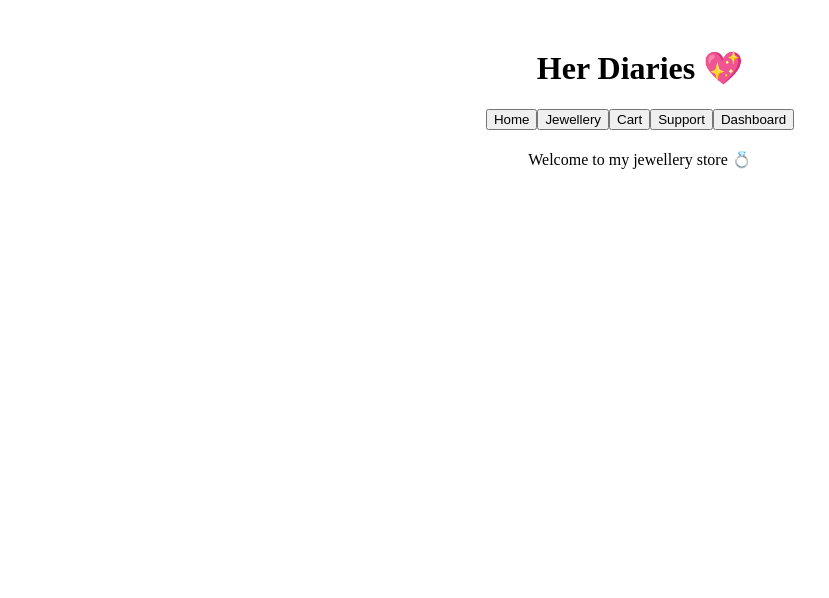
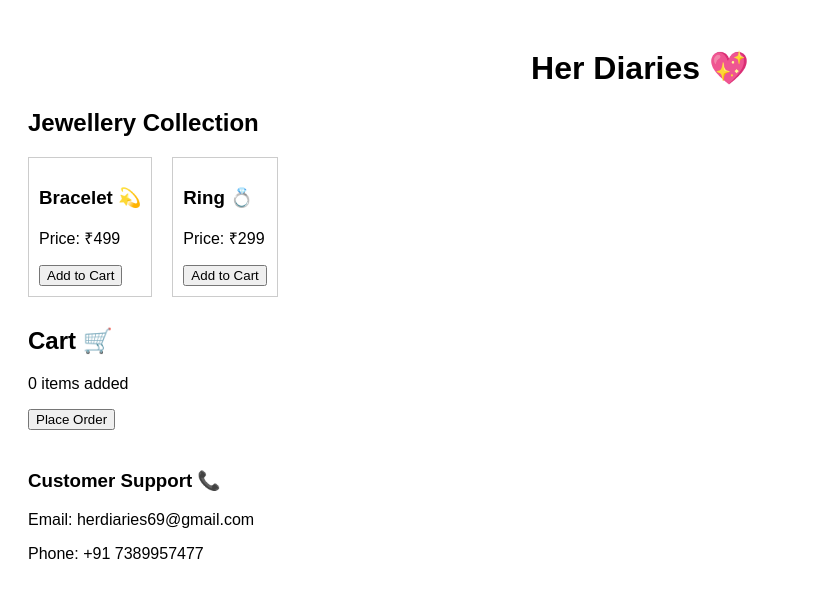
Before and after one commit to herdiaries69-dotcom/Her-diaries-, a React app: page / in a window 1280 px wide. Shown: the top 598 px of the page, without its empty margins (0-829 px from the left). Built offline with nearby package versions, Linux system fonts and the light colour scheme; the HTML template or start-up script is replaced by a standard one.

Commit message:
Update App.jsx

```diff
--- a/src/App.jsx
+++ b/src/App.jsx
@@ -1,80 +1,59 @@
 import { useState } from "react"
 
 function ItsDiariesStore() {
-  const [page, setPage] = useState("home")
+  const [cart, setCart] = useState([])
+
+  const addToCart = (item) => {
+    setCart([...cart, item])
+    alert(item + " added to cart 🛒")
+  }
 
   return (
-    <div style={{ textAlign: "center", padding: "20px" }}>
-      <h1>Her Diaries 💖</h1>
+    <div style={{ fontFamily: "Arial", padding: "20px" }}>
 
-      {/* Navbar */}
-      <div style={{ marginBottom: "20px" }}>
-        <button onClick={() => setPage("home")}>Home</button>
-        <button onClick={() => setPage("products")}>Jewellery</button>
-        <button onClick={() => setPage("cart")}>Cart</button>
-        <button onClick={() => setPage("support")}>Support</button>
-        <button onClick={() => setPage("dashboard")}>Dashboard</button>
+      {/* Header */}
+      <h1 style={{ textAlign: "center" }}>Her Diaries 💖</h1>
+
+      {/* Products */}
+      <h2>Jewellery Collection</h2>
+
+      <div style={{ display: "flex", gap: "20px", flexWrap: "wrap" }}>
+
+        {/* Bracelet */}
+        <div style={{ border: "1px solid #ccc", padding: "10px" }}>
+          <h3>Bracelet 💫</h3>
+          <p>Price: ₹499</p>
+          <button onClick={() => addToCart("Bracelet")}>
+            Add to Cart
+          </button>
+        </div>
+
+        {/* Ring */}
+        <div style={{ border: "1px solid #ccc", padding: "10px" }}>
+          <h3>Ring 💍</h3>
+          <p>Price: ₹299</p>
+          <button onClick={() => addToCart("Ring")}>
+            Add to Cart
+          </button>
+        </div>
+
       </div>
 
-      {/* Pages */}
-      {page === "home" && <Home />}
-      {page === "products" && <Products />}
-      {page === "cart" && <Cart />}
-      {page === "support" && <Support />}
-      {page === "dashboard" && <Dashboard />}
-    </div>
-  )
-}
+      {/* Cart */}
+      <h2 style={{ marginTop: "30px" }}>Cart 🛒</h2>
+      <p>{cart.length} items added</p>
 
-/* ---------------- Pages ---------------- */
+      <button onClick={() => alert("Order placed (demo) ✅")}>
+        Place Order
+      </button>
 
-function Home() {
-  return <p>Welcome to my jewellery store 💍</p>
-}
+      {/* Support */}
+      <div style={{ marginTop: "40px" }}>
+        <h3>Customer Support 📞</h3>
+        <p>Email: herdiaries69@gmail.com</p>
+        <p>Phone: +91 7389957477</p>
+      </div>
 
-function Products() {
-  return (
-    <div>
-      <h2>Jewellery</h2>
-
-      <h3>Bracelet</h3>
-      <p>Price: ₹499</p>
-      <button onClick={() => alert("Added to cart")}>Buy</button>
-
-      <h3>Ring</h3>
-      <p>Price: ₹299</p>
-      <button onClick={() => alert("Added to cart")}>Buy</button>
-    </div>
-  )
-}
-
-function Cart() {
-  return (
-    <div>
-      <h2>Your Cart 🛒</h2>
-      <button onClick={() => alert("Payment Successful 💳")}>
-        Pay Now
-      </button>
-    </div>
-  )
-}
-
-function Support() {
-  return (
-    <div>
-      <h2>Customer Support 📞</h2>
-      <p>Email: support@herdiaries.com</p>
-      <p>WhatsApp: 9999999999</p>
-    </div>
-  )
-}
-
-function Dashboard() {
-  return (
-    <div>
-      <h2>Admin Dashboard 📊</h2>
-      <p>Total Orders: 10</p>
-      <p>Total Revenue: ₹5000</p>
     </div>
   )
 }
```
